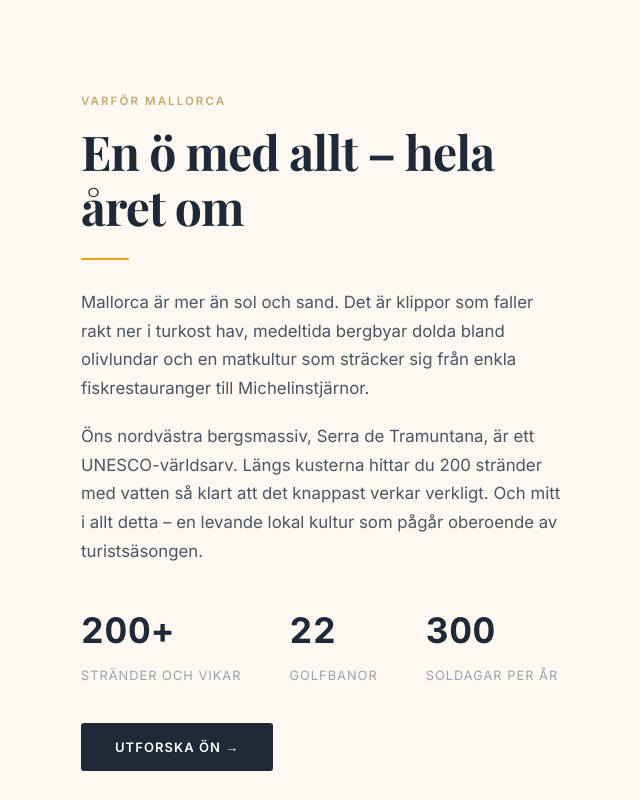
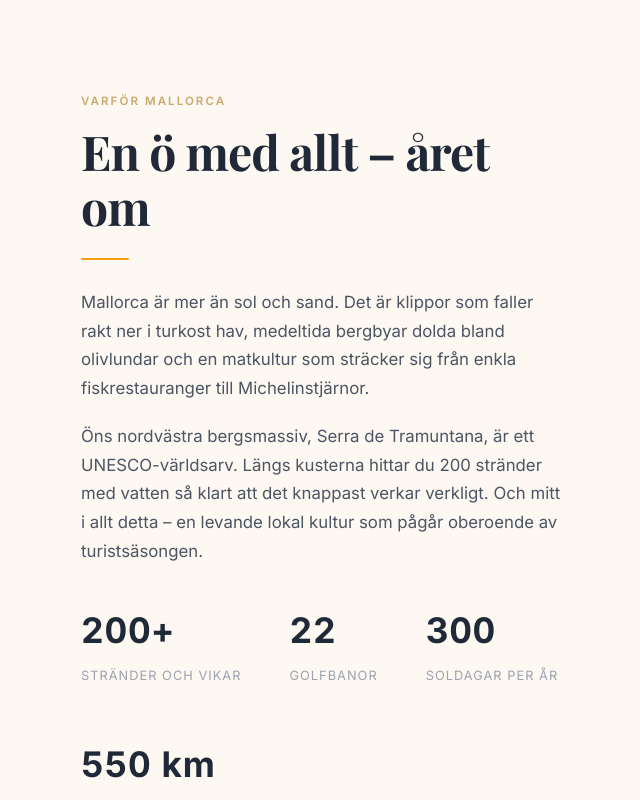
Before and after one commit to ErikFerla/min-hemsida, a Next.js app: page / in a window 1280 px wide. Shown: the part 1480-2280 px from the top of the page, without its empty margins (39-679 px from the left). Built offline with nearby package versions, Linux system fonts and the light colour scheme; a web font is replaced by a local one.

Commit message:
Add fourth fact box + update section heading

```diff
--- a/app/page.tsx
+++ b/app/page.tsx
@@ -55,7 +55,7 @@ export default function Home() {
                 VARFÖR MALLORCA
               </p>
               <h2 className="section-title" style={{ letterSpacing: '-0.512px' }}>
-                En ö med allt – hela året om
+                En ö med allt – året om
               </h2>
               <div style={{ width: '48px', height: '2px', background: '#F59E0B', marginBottom: '28px', borderRadius: '2px' }} />
               <p style={{ fontSize: '1.05rem', lineHeight: '1.7', color: '#4B5563', marginBottom: '1.25rem', maxWidth: '65ch' }}>
@@ -69,6 +69,7 @@ export default function Home() {
                   { siffra: '200+', text: 'Stränder och vikar' },
                   { siffra: '22', text: 'Golfbanor' },
                   { siffra: '300', text: 'Soldagar per år' },
+                  { siffra: '550 km', text: 'Kustlinje att utforska' },
                 ].map((s, i) => (
                   <div key={i}>
                     <p style={{ fontSize: 'clamp(1.6rem, 3vw, 2.2rem)', fontWeight: 700, color: '#1F2937', margin: 0, letterSpacing: '0.02em', fontVariantNumeric: 'tabular-nums' }}>{s.siffra}</p>
```
